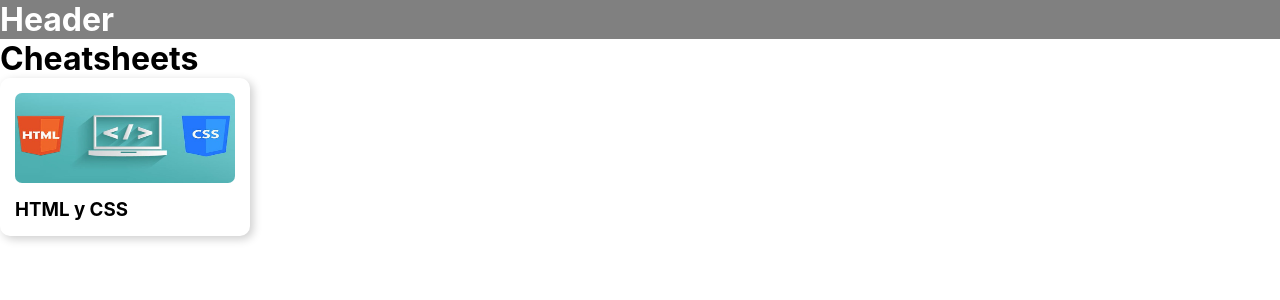
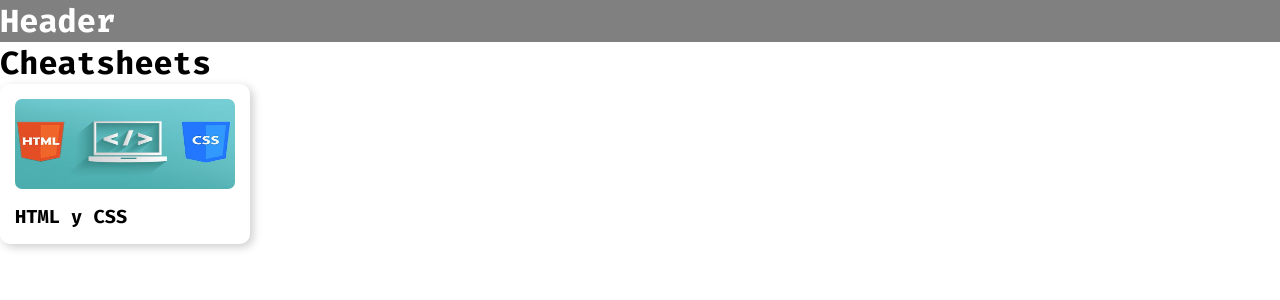
Before and after one commit to nachovigilante/cheatsheets, a Next.js app: page / in a window 1280 px wide. Shown: the top 300 px of the page. Built offline with nearby package versions, Linux system fonts and the light colour scheme.

Commit message:
feat(style): Added 'Fira Code' font

```diff
--- a/styles/globals.scss
+++ b/styles/globals.scss
@@ -1,3 +1,5 @@
+@import url("https://fonts.googleapis.com/css2?family=Fira+Code:wght@300;400;500;700&display=swap");
+
 * {
     box-sizing: border-box;
     margin: 0;
@@ -6,8 +8,7 @@
 
 html,
 body {
-    font-family: -apple-system, BlinkMacSystemFont, Segoe UI, Roboto, Oxygen,
-        Ubuntu, Cantarell, Fira Sans, Droid Sans, Helvetica Neue, sans-serif;
+    font-family: "Fira Code", monospace;
 }
 
 a {
```
